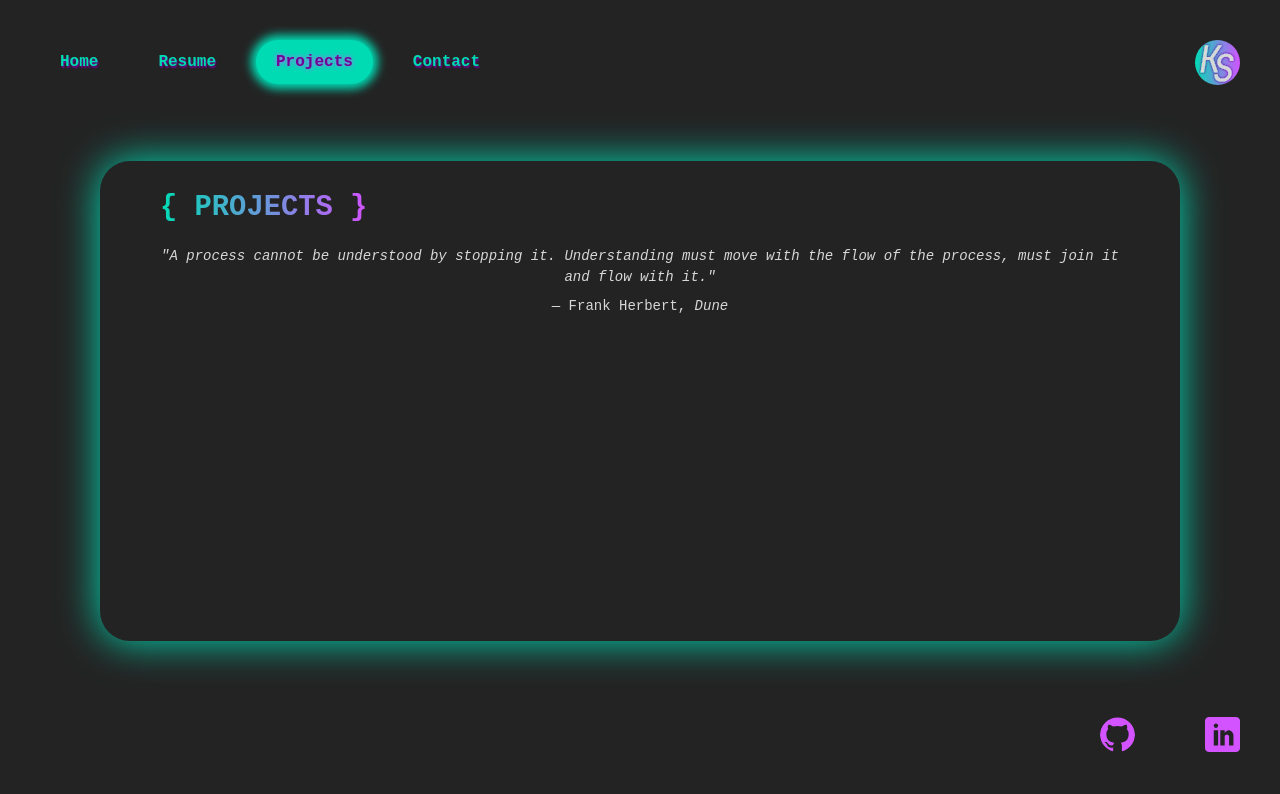
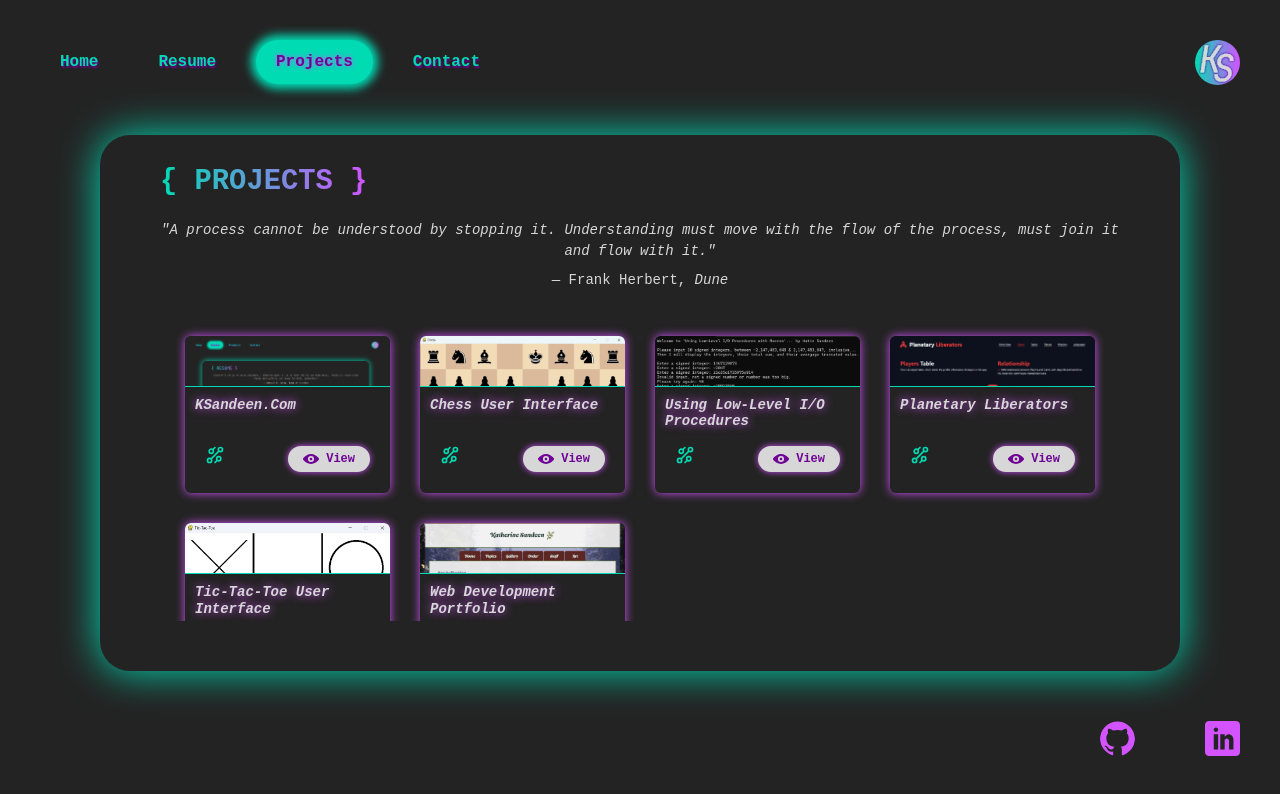
Before and after one commit to SandKat214/Portfolio-Resume, a React (Vite) app in the folder portfolio-site/: page /projects in a window 1280 px wide. Shown: the top 794 px of the page. Built offline with nearby package versions, Linux system fonts and the light colour scheme.

Commit message:
added projects index card grid layout

```diff
--- a/portfolio-site/src/App.jsx
+++ b/portfolio-site/src/App.jsx
@@ -38,7 +38,7 @@ const router = createBrowserRouter(
       </Route>
 
       <Route path="projects" element={<ProjectsLayout projects={projects} />}>
-        <Route index element={<Projects />} />
+        <Route index element={<Projects projects={projects} />} />
         <Route path=":projKey" element={<Project />} />
       </Route>
 
--- a/portfolio-site/src/components/LocalNav.jsx
+++ b/portfolio-site/src/components/LocalNav.jsx
@@ -19,6 +19,7 @@ import { GrDocumentPdf } from "react-icons/gr";
 
 const LocalNav = ({ heading, isIndex, isLrgScreen, page }) => {
 
+    // Returns menu items from the keys in the resume object
     const menuItems = Object.keys(page).map((route, index) => {
         if (index > 0) {
             return(
@@ -48,6 +49,8 @@ const LocalNav = ({ heading, isIndex, isLrgScreen, page }) => {
             >
                 &#123; {heading} &#125;
             </Heading>
+
+            {/** Only shows the menu on non-index pages */}
             {!isIndex &&
                 <Menu variant='local' autoSelect={false} >
                     <MenuButton textTransform='capitalize' >
@@ -63,6 +66,7 @@ const LocalNav = ({ heading, isIndex, isLrgScreen, page }) => {
                                     href='/files/resume.pdf'
                                     download='KSandeen-resume'
                                 >
+                                    {/** Only shows the pdf download on resume pages */}
                                     <Text>
                                         <Icon as={GrDocumentPdf} />
                                         {' '}Download
--- a/portfolio-site/src/layouts/ProjectsLayout.jsx
+++ b/portfolio-site/src/layouts/ProjectsLayout.jsx
@@ -17,14 +17,13 @@ const ProjectsLayout = ({ projects }) => {
             as='main'
             variant='greenHalo'
             w={["100%", null, "90%"]}
-            minHeight='60vh'
-            // maxHeight={['unset', 'unset', '60vh']}
+            minHeight='67vh'
+            maxHeight={['unset', 'unset', '67vh']}
             px={['25px', '25px', '60px']}
-            overflow='hidden'
         >
             <VStack
-                minHeight='60vh'
-                maxHeight={['unset', 'unset', '60vh']}
+                minHeight='67vh'
+                maxHeight={['unset', 'unset', '67vh']}
                 py='30px'
                 maxW='100%'
                 gap='20px'
--- a/portfolio-site/src/layouts/RootLayout.jsx
+++ b/portfolio-site/src/layouts/RootLayout.jsx
@@ -35,7 +35,7 @@ const RootLayout = () => {
                 maxW='1300px'
                 justify='space-between'
                 align='center'
-                spacing='70px'
+                spacing='50px'
                 flex={['unset', 1]}
                 p='40px'
             >
--- a/portfolio-site/src/pages/Education.jsx
+++ b/portfolio-site/src/pages/Education.jsx
@@ -22,8 +22,7 @@ const Education = ({ items }) => {
 
     const stackItems = items.map((item, index) => {
         return(
-            <VStack key={index}>
-                <VStack align='center' gap='20px' pb='30px'>
+            <VStack key={index} align='center' gap='20px'>
                 <VStack gap='15px' textAlign='center'>
                     <Heading as='h2' color='foreground' size='sm'>
                         {item.school}
@@ -62,8 +61,6 @@ const Education = ({ items }) => {
                     </VStack>
                 </Flex>
             </VStack>
-                <Divider borderColor='secondary.100' />
-            </VStack>
         )
     })
 
@@ -75,6 +72,7 @@ const Education = ({ items }) => {
             spacing='40px'
             overflowY='auto'
             maxW='650px'
+            divider={<Divider borderColor='secondary.100' />}
         >
             {stackItems}
         </VStack>
--- a/portfolio-site/src/pages/Experience.jsx
+++ b/portfolio-site/src/pages/Experience.jsx
@@ -17,8 +17,7 @@ const Experience = ({ items }) => {
 
     const stackItems = items.map((item, index) => {
         return(
-            <VStack key={index} >
-                <VStack align='center' gap='20px' pb='30px'>
+            <VStack key={index} align='center' gap='20px'>
                 <VStack gap='15px' textAlign='center'>
                     <Heading as='h2' size='sm' variant='pinkHalo'>
                         {item.title}
@@ -46,8 +45,6 @@ const Experience = ({ items }) => {
                     </UnorderedList>
                 </VStack>
             </VStack>
-                <Divider borderColor='secondary.100' />
-            </VStack>
         )
     })
 
@@ -63,6 +60,7 @@ const Experience = ({ items }) => {
             spacing='40px'
             overflowY='auto'
             maxW='650px'
+            divider={<Divider borderColor='secondary.100' />}
         >
             {stackItems}
         </VStack>
--- a/portfolio-site/src/pages/Projects.jsx
+++ b/portfolio-site/src/pages/Projects.jsx
@@ -1,10 +1,98 @@
+/* eslint-disable react/prop-types */
 /* eslint-disable react-hooks/exhaustive-deps */
-import { Text, VStack } from "@chakra-ui/react"
-import { useOutletContext } from "react-router-dom";
+import {
+    Button,
+    Card,
+    CardBody,
+    CardFooter,
+    CardHeader,
+    Flex,
+    Heading,
+    Icon,
+    Image,
+    List,
+    ListItem,
+    Popover,
+    PopoverBody,
+    PopoverContent,
+    PopoverTrigger,
+    SimpleGrid,
+    Text,
+    VStack
+} from "@chakra-ui/react"
+import { Link, useOutletContext } from "react-router-dom";
 import { useEffect } from "react";
 
-const Projects = () => {
+// Icons
+import { ViewIcon } from "@chakra-ui/icons";
+import { GrTechnology } from "react-icons/gr";
+
+const Projects = ({ projects }) => {
     const { isLrgScreen, setHeading, setIsIndex } = useOutletContext();
+
+    const gridItems = Object.keys(projects).map((route, index) => {
+        if (index > 0) {
+            return(
+                <Card key={route} variant='project'>
+                    <CardHeader>
+                        <Image
+                            src={projects[route].image}
+                            alt={`${projects[route].title} image`}
+                            h='50px'
+                            w='100%'
+                            objectFit='cover'
+                            objectPosition='top'
+                            borderTopRadius='md'
+
+                        />
+                    </CardHeader>
+                    <CardBody>
+                        <Heading variant='pinkHalo' textTransform='capitalize' size='xs'>
+                            {projects[route].title}
+                        </Heading>
+                    </CardBody>
+                    <CardFooter>
+                        <Flex w='100%' gap='20px' align='center' justify='space-between'>
+                            <Popover
+                                trigger='hover'
+                                placement='top'
+                                variant='project'
+                            >
+                                <PopoverTrigger color='primary.100' >
+                                    <span>
+                                        <Icon
+                                            as={GrTechnology} color='primary.100'
+                                            _hover={{
+                                                color: 'secondary.100'
+                                            }}
+                                            boxSize={5}
+                                        />
+                                    </span>
+                                </PopoverTrigger>
+                                <PopoverContent border='1px solid #00DBB4'>
+                                    <PopoverBody>
+                                        <List>
+                                            {projects[route].tech.map((tech, index) => {
+                                                return(
+                                                    <ListItem key={index}>{tech}</ListItem>
+                                                )
+                                            })}
+                                        </List>
+                                    </PopoverBody>
+                                </PopoverContent>
+                            </Popover>
+                            <Button as={Link} to={`/projects/${route}`} variant='pinkLight' p="5px 15px">
+                                <Text fontSize='xs' align='center'>
+                                    <ViewIcon boxSize={4} />
+                                    <Text as='span'> View</Text>
+                                </Text>
+                            </Button>
+                        </Flex>
+                    </CardFooter>
+                </Card>
+            )
+        }
+    })
 
     useEffect(() => {
         setHeading('PROJECTS');
@@ -23,6 +111,7 @@ const Projects = () => {
             justify='space-between'
             spacing='30px'
             pb='20px'
+            overflow='hidden'
         >
             <VStack as='blockquote' textAlign='center' fontSize='14px'>
                 <Text fontWeight='100' fontStyle='italic'>
@@ -35,6 +124,9 @@ const Projects = () => {
                     </Text>
                 </Text>
             </VStack>
+            <SimpleGrid minChildWidth='200px' spacing='30px' w='100%' overflowY='auto' p='15px 25px'>
+                {gridItems}
+            </SimpleGrid>
         </VStack>
     )
 }
--- a/portfolio-site/src/utils/content.js
+++ b/portfolio-site/src/utils/content.js
@@ -48,12 +48,13 @@ class Skill {
 }
 
 class Project {
-    constructor(title, desc, tech, gitHub, webLink) {
+    constructor(title, desc, tech, gitHub, webLink, image) {
         this.title = title;
         this.desc = desc;
         this.tech = tech;
         this.gitHub = gitHub;
         this.webLink = webLink;
+        this.image = image;
     }
 }
 
@@ -218,7 +219,44 @@ export const projects = {
             'Framer Motion'
         ],
         'https://github.com/SandKat214/Portfolio-Resume',
-        undefined
+        undefined,
+        '/images/resumePortfolio.png'
+    ),
+    chessGUI: new Project(
+        'Chess User Interface',
+        'A traditional game of chess with all the fixings. Pop-up messaging system delivers immediate feedback on moves & game.',
+        [
+            'Python',
+            'Pygame'
+        ],
+        'https://github.com/SandKat214/Chess',
+        'https://sandkat214.itch.io/chess',
+        '/images/chessGUI.png'
+    ),
+    ioProcedures: new Project(
+        'Using Low-Level I/O Procedures',
+        'A simple assembly language program that prompts the user for input, manipulates the data, and displays the results.',
+        [
+            'Assembly'
+        ],
+        'https://github.com/SandKat214/ioProcedures',
+        undefined,
+        '/images/ioProcedures.png'
+    ),
+    planetaryLiberators: new Project(
+        'Planetary Liberators',
+        'A recruitment application for the Helldivers II videogame. Utilizes a relational database backend to store user data, team managment, and relationship features. Developed via a collaborative team environment.',
+        [
+            'JavaScript',
+            'SQL',
+            'React',
+            'Express',
+            'MariaDB',
+            'Chakra UI'
+        ],
+        'https://github.com/SandKat214/PlanetaryLiberatorsDatabaseApp',
+        undefined,
+        '/images/planetaryLiberators.png'
     ),
     ticTacToe: new Project(
         'Tic-Tac-Toe User Interface',
@@ -228,16 +266,8 @@ export const projects = {
             'Pygame'
         ],
         'https://github.com/SandKat214/Tic-Tac-Toe',
-        undefined
-    ),
-    ioProcedures: new Project(
-        'Using Low-Level I/O Procedures',
-        'A simple assembly language program that prompts the user for input, manipulates the data, and displays the results.',
-        [
-            'Assembly'
-        ],
-        'https://github.com/SandKat214/ioProcedures',
-        undefined
+        undefined,
+        '/images/ticTacToe.png'
     ),
     webDevPortfolio: new Project(
         'Web Development Portfolio',
@@ -251,30 +281,7 @@ export const projects = {
             'MongoDB'
         ],
         'https://github.com/SandKat214/WebDevPortfolio',
-        'https://sandeenk-webdev-portfolio.onrender.com/'
-    ),
-    chessGUI: new Project(
-        'Chess User Interface',
-        'A traditional game of chess with all the fixings. Pop-up messaging system delivers immediate feedback on moves & game.',
-        [
-            'Python',
-            'Pygame'
-        ],
-        'https://github.com/SandKat214/Chess',
-        'https://sandkat214.itch.io/chess'
-    ),
-    planetaryLiberators: new Project(
-        'Planetary Liberators',
-        'A recruitment application for the Helldivers II videogame. Utilizes a relational database backend to store user data, team managment, and relationship features. Developed via a collaborative team environment.',
-        [
-            'JavaScript',
-            'SQL',
-            'React',
-            'Express',
-            'MariaDB',
-            'Chakra UI'
-        ],
-        'https://github.com/SandKat214/PlanetaryLiberatorsDatabaseApp',
-        undefined
+        'https://sandeenk-webdev-portfolio.onrender.com/',
+        '/images/webDevPortfolio.png'
     ),
 }
--- a/portfolio-site/src/utils/theme.js
+++ b/portfolio-site/src/utils/theme.js
@@ -60,6 +60,32 @@ const theme = extendTheme({
                     },
                 },
             },
+        },
+
+        Card: {
+            parts: ['container', 'header', 'body', 'footer'],
+            variants: {
+                project: {
+                    container: {
+                        p: '0',
+                        bg: 'background',
+                        color: 'foreground',
+                        boxShadow: '0 0 10px #D253FF',
+                        // maxW: '200px',
+                    },
+                    header: {
+                        p: '0',
+                    },
+                    body: {
+                        p: '10px',
+                        borderTop: '1px solid #00DBB4'
+                    },
+                    footer: {
+                        p: '5px 20px 20px'
+                    }
+
+                }
+            }
         },
 
         Container: {
@@ -220,6 +246,24 @@ const theme = extendTheme({
                 }
             }
         },
+
+        Popover: {
+            variants: {
+                project: {
+                    popper: {
+                        minWidth: 'unset !important',
+                        width: '0',
+                    },
+                    content: {
+                        fontSize: 'sm',
+                        maxW: 'fit-content',
+                        bg: 'background',
+                        color: 'primary.100',
+                    },
+                }
+            },
+        },
+
         Tooltip: {
             variants: {
                 skillTip: {
```
Also changed, not shown: portfolio-site/src/layouts/ResumeLayout.jsx (+4 -4 lines). Lines whose indentation alone changed are shown as unchanged.
